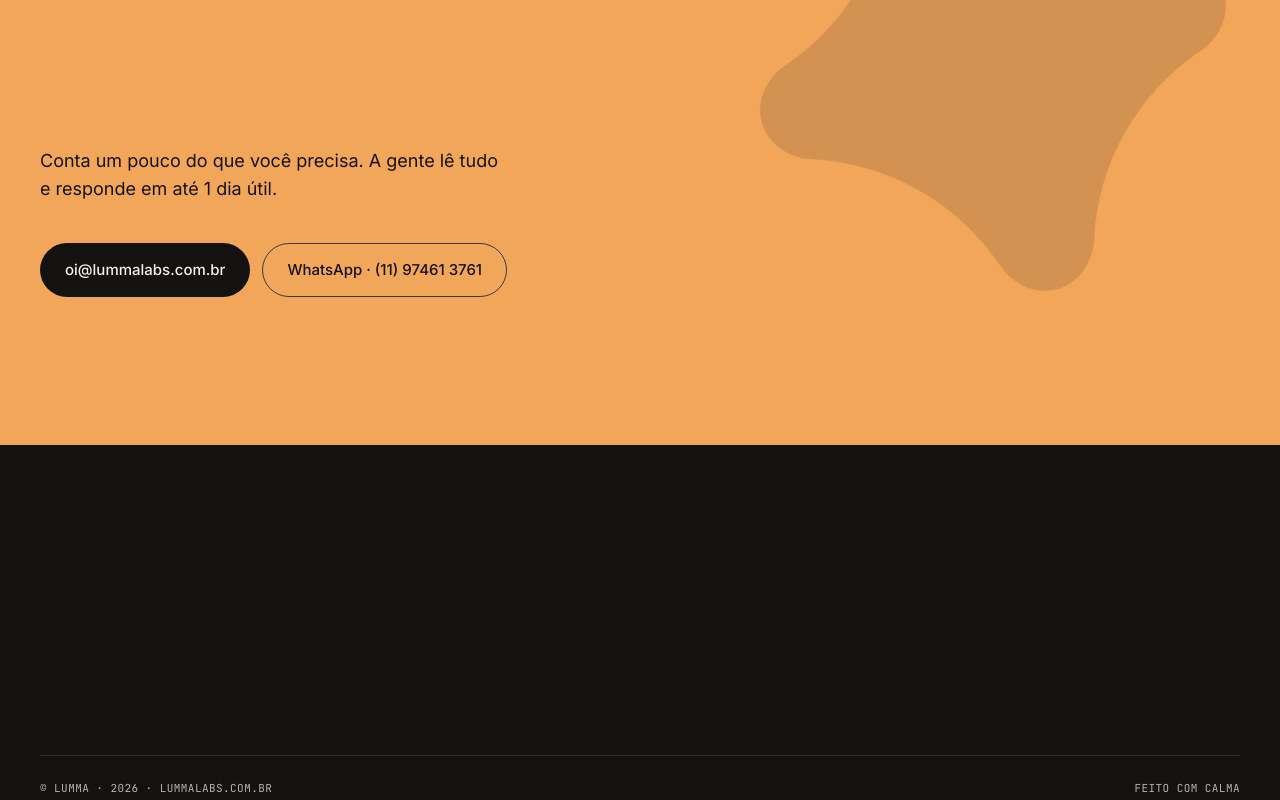
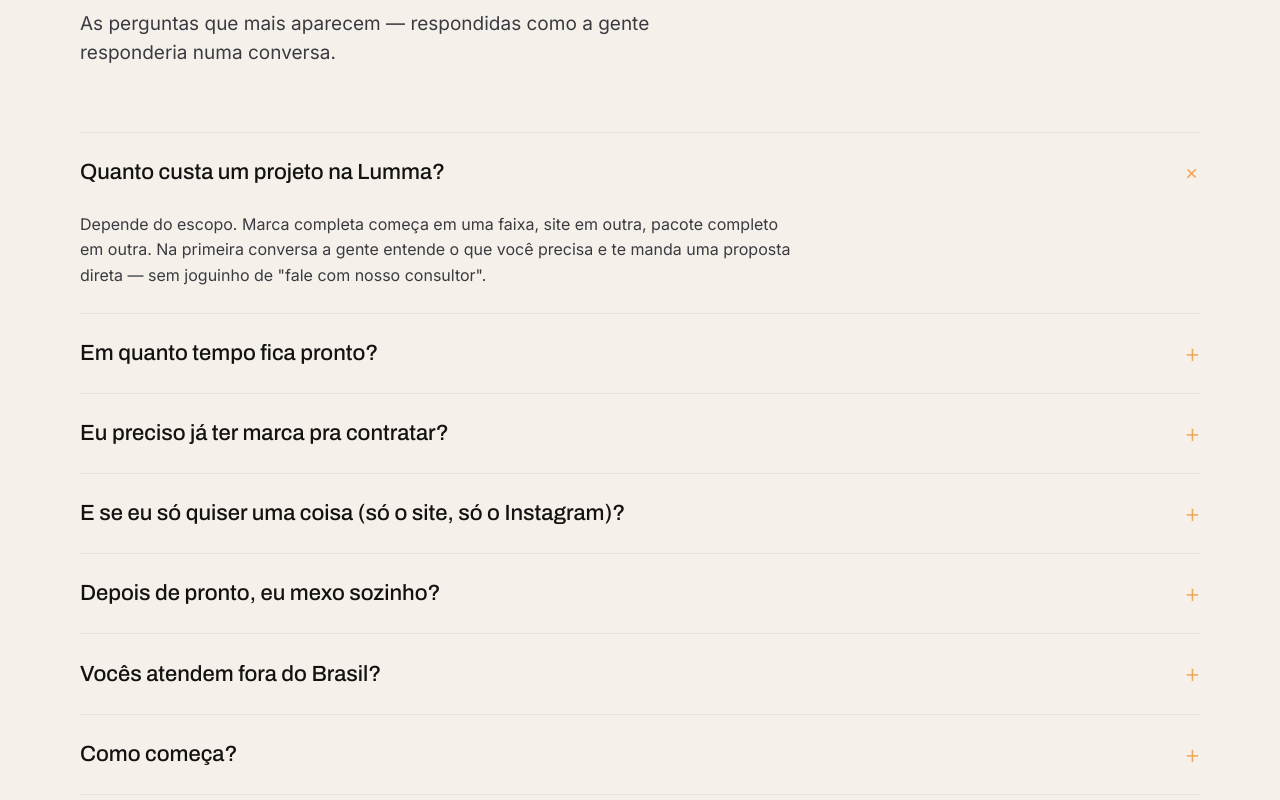
Before and after one commit to neybarao/lummalabs, a Next.js app: page / in a window 1280 px wide. Shown: the part 6980-7780 px from the top of the page. Built offline with nearby package versions, Linux system fonts and the light colour scheme.

Commit message:
Add FAQ section with seven questions using native details

```diff
--- a/app/globals.css
+++ b/app/globals.css
@@ -641,6 +641,55 @@
   margin: var(--space-2) 0 0;
 }
 
+/* FAQ */
+.faq-list {
+  margin-top: var(--space-16);
+  display: flex;
+  flex-direction: column;
+  border-top: 1px solid var(--border-soft);
+}
+.faq__item {
+  border-bottom: 1px solid var(--border-soft);
+}
+.faq__q {
+  list-style: none;
+  cursor: pointer;
+  padding: var(--space-6) 0;
+  display: flex;
+  justify-content: space-between;
+  align-items: center;
+  gap: var(--space-6);
+  font-family: var(--font-display);
+  font-weight: 500;
+  font-size: clamp(18px, 1.8vw, 22px);
+  line-height: 1.3;
+  color: var(--deep-ink);
+  transition: color var(--dur-base) var(--ease-out);
+}
+.faq__q::-webkit-details-marker { display: none; }
+.faq__q:hover { color: var(--glow-700); }
+.faq__icon {
+  flex-shrink: 0;
+  font-family: var(--font-display);
+  font-weight: 300;
+  font-size: 24px;
+  color: var(--lumma-glow);
+  transition: transform var(--dur-base) var(--ease-out);
+}
+.faq__item[open] .faq__icon { transform: rotate(45deg); }
+.faq__a {
+  font-size: 16px;
+  line-height: 1.6;
+  color: var(--neutral-700);
+  max-width: 720px;
+  margin: 0 0 var(--space-6);
+}
+.faq__item:focus-within .faq__q {
+  outline: 2px solid var(--lumma-glow);
+  outline-offset: 4px;
+  border-radius: 4px;
+}
+
 /* ---------- Mobile ------------------------------------------- */
 @media (max-width: 880px) {
   .para-quem-grid { grid-template-columns: 1fr; gap: var(--space-4); }
--- a/app/page.tsx
+++ b/app/page.tsx
@@ -90,6 +90,37 @@
     num: "03",
     title: "Você quer parecer maior do que é hoje",
     desc: "Sabe que o cliente decide em segundos pela aparência. Quer transmitir confiança antes mesmo de abrir a boca pra vender.",
+  },
+];
+
+const faqs = [
+  {
+    q: "Quanto custa um projeto na Lumma?",
+    a: "Depende do escopo. Marca completa começa em uma faixa, site em outra, pacote completo em outra. Na primeira conversa a gente entende o que você precisa e te manda uma proposta direta — sem joguinho de \"fale com nosso consultor\".",
+  },
+  {
+    q: "Em quanto tempo fica pronto?",
+    a: "Marca: 2 a 4 semanas. Site: 3 a 6 semanas. Pacote completo (marca + site + Instagram): 6 a 10 semanas. Sempre dependendo do escopo e da agilidade nas validações. A gente é rápido, mas não corta caminho em decisão importante.",
+  },
+  {
+    q: "Eu preciso já ter marca pra contratar?",
+    a: "Não. Se você ainda não tem, a gente começa por aí. Se já tem mas quer revisar, a gente avalia se faz sentido manter, refinar ou refazer.",
+  },
+  {
+    q: "E se eu só quiser uma coisa (só o site, só o Instagram)?",
+    a: "Pode. A gente trabalha tanto com pacote quanto com peça solta. Mas vale conversar — às vezes o que você acha que precisa não é exatamente o que vai resolver.",
+  },
+  {
+    q: "Depois de pronto, eu mexo sozinho?",
+    a: "Sim. Entregamos os arquivos editáveis, templates prontos pra você replicar, e documentação clara. Você não fica refém da gente pra postar um story.",
+  },
+  {
+    q: "Vocês atendem fora do Brasil?",
+    a: "Sim. Trabalhamos remoto, com clientes em qualquer lugar. Reuniões por chamada de vídeo, entregas digitais.",
+  },
+  {
+    q: "Como começa?",
+    a: "Você manda uma mensagem contando o que precisa. A gente marca uma conversa de 30 minutos pra entender o contexto. Em até 5 dias úteis, você recebe uma proposta. Se fechar, começamos na semana seguinte.",
   },
 ];
 
@@ -267,6 +298,25 @@
         </div>
       </section>
 
+      <section className="faq section" id="faq">
+        <div className="section-eyebrow">FAQ · perguntas que mais aparecem</div>
+        <h2 className="section-title">
+          Antes de começar, é normal ter <em>dúvida.</em>
+        </h2>
+        <p className="section-lead">As perguntas que mais aparecem — respondidas como a gente responderia numa conversa.</p>
+        <div className="faq-list">
+          {faqs.map((item, i) => (
+            <details className="faq__item" key={i} {...(i === 0 ? { open: true } : {})}>
+              <summary className="faq__q">
+                <span>{item.q}</span>
+                <span className="faq__icon" aria-hidden="true">+</span>
+              </summary>
+              <p className="faq__a">{item.a}</p>
+            </details>
+          ))}
+        </div>
+      </section>
+
       <section className="cta-block" id="contato">
         <div className="cta-block__inner">
           <div className="cta-block__copy">
```
